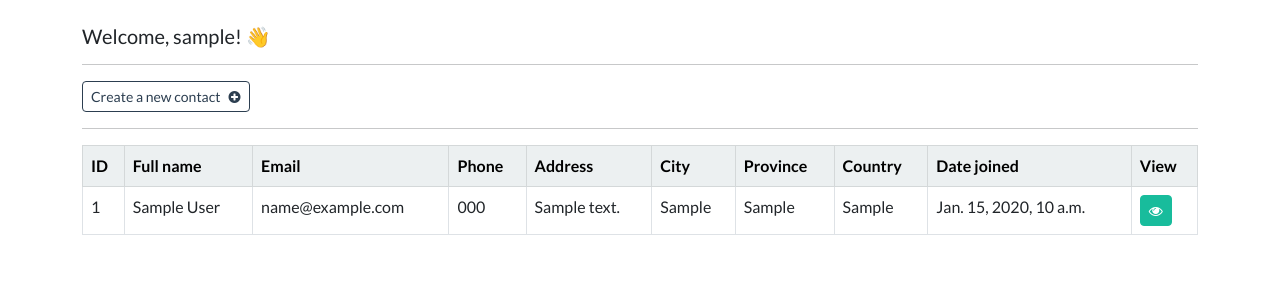
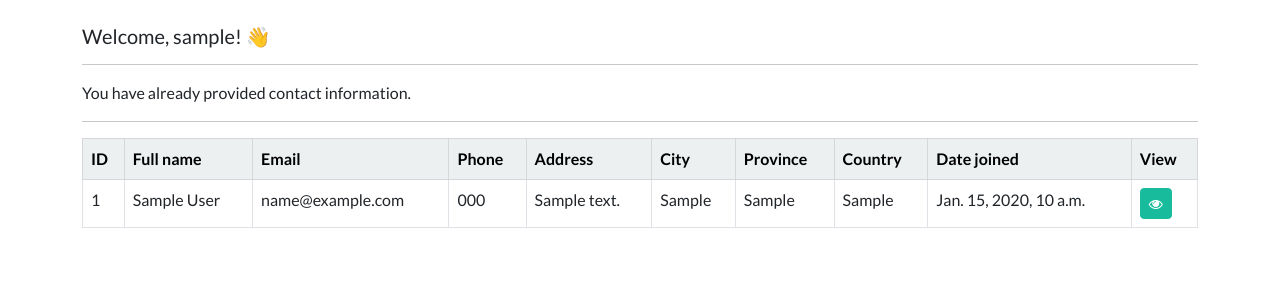
Before and after one commit to Fractaliter/ProjectUE, a Django app: page /contact_dashboard in a window 1280 px wide. Shown: the part 72-372 px from the top of the page. Run offline with Django 4.2, Linux system fonts and the light colour scheme; a user stored in the database is signed in; tables that the repository leaves empty hold one stand-in row (values such as "Sample post").

Commit message:
Each user can contain only one contact information

```diff
--- a/crm/webapp/forms.py
+++ b/crm/webapp/forms.py
@@ -25,6 +25,10 @@ class LoginForm(AuthenticationForm):
     username = forms.CharField(widget=TextInput())
     password = forms.CharField(widget=PasswordInput())
 
+class ContactForm(forms.ModelForm):
+    class Meta:
+        model = Contact
+        exclude = ['user']
 
 # - Create a contact
 
@@ -33,6 +37,7 @@ class CreateContactForm(forms.ModelForm):
     class Meta:
 
         model = Contact
+        exclude = ['user']
         fields = ['first_name', 'last_name', 'email', 'phone', 'address', 'city', 'province', 'country']
 
 
@@ -43,6 +48,7 @@ class UpdateContactForm(forms.ModelForm):
     class Meta:
 
         model = Contact
+        exclude = ['user']
         fields = ['first_name', 'last_name', 'email', 'phone', 'address', 'city', 'province', 'country']
 
 class EventForm(forms.ModelForm):
--- a/crm/webapp/models.py
+++ b/crm/webapp/models.py
@@ -1,8 +1,13 @@
 from django.db import models
+from django.conf import settings
 from django.contrib.auth.models import User
 
 class Contact(models.Model):
-
+    user = models.OneToOneField(
+        settings.AUTH_USER_MODEL,  # This references the currently active user model
+        on_delete=models.CASCADE,  # Ensures that the contact is deleted when the user is deleted
+        related_name='contact'     # Allows you to access the contact from the User model easily
+    )
     creation_date = models.DateTimeField(auto_now_add=True)
     first_name = models.CharField(max_length=100)
     last_name = models.CharField(max_length=100)
--- a/crm/webapp/templates/webapp/contact_dashboard.html
+++ b/crm/webapp/templates/webapp/contact_dashboard.html
@@ -5,13 +5,15 @@
     <h5> Welcome, {{user}}! 👋 </h5>
 
     <hr>
-
-    <a class="btn btn-outline-primary btn-sm" href="{% url 'create-contact' %}">
+    {% if not contact_exists %}
+    <a class="btn btn-outline-primary btn-sm" href="{% url 'create_contact' %}">
 
         Create a new contact &nbsp; <i class="fa fa-plus-circle" aria-hidden="true"></i>
 
     </a>
-
+    {% else %}
+    <p>You have already provided contact information.</p>
+    {% endif %}
     <hr>
 
     <table class="table table-hover table-bordered">
--- a/crm/webapp/templates/webapp/create-contact.html
+++ b/crm/webapp/templates/webapp/create_contact.html
@@ -9,7 +9,7 @@
 
         <div class="container bg-light shadow-md p-5 form-layout">
 
-            <h3> Create contact </h3>
+            <h3> Create contact information</h3>
 
             <h6> Start adding in the required details for your contact information. </h6>
 
--- a/crm/webapp/templates/webapp/update-contact.html
+++ b/crm/webapp/templates/webapp/update_contact.html
@@ -61,7 +61,7 @@
 
             &nbsp;
 
-            <a href="{% url 'dashboard' %}" class="btn btn-secondary">
+            <a href="{% url 'contact_dashboard' %}" class="btn btn-secondary">
 
 
                 Return &nbsp; <i class="fa fa-arrow-left" aria-hidden="true"></i>
--- a/crm/webapp/templates/webapp/view-contact.html
+++ b/crm/webapp/templates/webapp/view_contact.html
@@ -44,11 +44,11 @@
 
     &nbsp;
 
-    <a href="{% url 'update-contact' contact.id %}" class="btn btn-info"> Update contact &nbsp; <i class="fa fa-plus" aria-hidden="true"></i> </a>
+    <a href="{% url 'update_contact' contact.id %}" class="btn btn-info"> Update contact &nbsp; <i class="fa fa-plus" aria-hidden="true"></i> </a>
 
     &nbsp;
 
-    <a href="{% url 'delete-contact' contact.id %}" class="btn btn-danger"> Delete &nbsp;<i class="fa fa-minus-square" aria-hidden="true"></i> </a>
+    <a href="{% url 'delete_contact' contact.id %}" class="btn btn-danger"> Delete &nbsp;<i class="fa fa-minus-square" aria-hidden="true"></i> </a>
 
 
 {% endblock %}
--- a/crm/webapp/urls.py
+++ b/crm/webapp/urls.py
@@ -16,10 +16,10 @@ urlpatterns = [
     # CONTACT CRUD
 
     path('contact_dashboard', views.contact_dashboard, name="contact_dashboard"),
-    path('create-contact', views.create_contact, name="create-contact"),
-    path('update-contact/<int:pk>', views.update_contact, name='update-contact'),
+    path('create_contact', views.create_contact, name="create_contact"),
+    path('update_contact/<int:pk>', views.update_contact, name='update_contact'),
     path('contact/<int:pk>', views.singular_contact, name="contact"),
-    path('delete-contact/<int:pk>', views.delete_contact, name="delete-contact"),
+    path('delete_contact/<int:pk>', views.delete_contact, name="delete_contact"),
 
     path('event_dashboard', views.event_dashboard, name="event_dashboard"),
     path('event_list', views.event_list, name='event_list'),
--- a/crm/webapp/views.py
+++ b/crm/webapp/views.py
@@ -1,5 +1,5 @@
 from django.shortcuts import render, redirect, get_object_or_404
-from .forms import CreateUserForm, LoginForm, CreateContactForm, UpdateContactForm,EventForm
+from .forms import CreateUserForm, LoginForm, CreateContactForm,ContactForm, UpdateContactForm,EventForm
 
 from django.contrib.auth.models import auth
 from django.contrib.auth import authenticate
@@ -74,10 +74,10 @@ def my_login(request):
 
 @login_required(login_url='my-login')
 def contact_dashboard(request):
+    contact_exists = Contact.objects.filter(user=request.user).exists()
+    my_contacts = Contact.objects.filter(user=request.user)
 
-    my_contacts = Contact.objects.all()
-
-    context = {'contacts': my_contacts}
+    context = {'contacts': my_contacts,'contact_exists':contact_exists}
 
     return render(request, 'webapp/contact_dashboard.html', context=context)
 
@@ -98,24 +98,21 @@ def event_dashboard(request):
 @login_required(login_url='my-login')
 def create_contact(request):
 
-    form = CreateContactForm()
+    if request.method == "POST":
+        form = CreateContactForm(request.POST)
+        if form.is_valid():
+            contact = form.save(commit=False)  # Save the form temporarily without committing to the database
+            contact.user = request.user  # Assign the logged-in user to the contact
+            contact.save()  # Now save the contact to the database
 
-    if request.method == "POST":
-
-        form = CreateContactForm(request.POST)
-
-        if form.is_valid():
-
-            form.save()
 
             messages.success(request, "Your contact was created!")
 
             return redirect("contact_dashboard")
+    else:
+        form = ContactForm()
 
-    context = {'form': form}
-
-    return render(request, 'webapp/create-contact.html', context=context)
-
+    return render(request, 'webapp/create_contact.html', {'form': form})
 
 # - Update a contact
 
@@ -140,7 +137,7 @@ def update_contact(request, pk):
 
     context = {'form':form}
 
-    return render(request, 'webapp/update-contact.html', context=context)
+    return render(request, 'webapp/update_contact.html', context=context)
 
 
 # - Read / View a singular contact
@@ -152,7 +149,7 @@ def singular_contact(request, pk):
 
     context = {'contact':all_contacts}
 
-    return render(request, 'webapp/view-contact.html', context=context)
+    return render(request, 'webapp/view_contact.html', context=context)
 
 
 # - Delete a contact
```
Also changed, not shown: crm/webapp/migrations/0001_initial.py, crm/webapp/migrations/0002_event_attendee.py (deleted), crm/webapp/migrations/0003_rename_record_contact.py (deleted).
